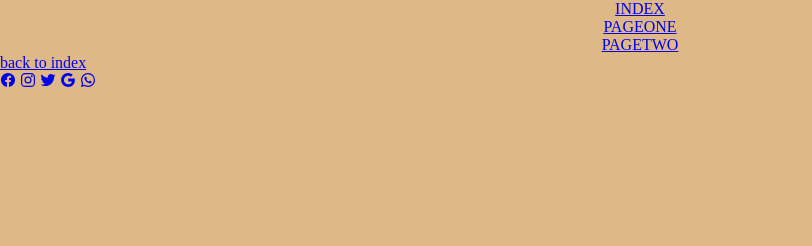
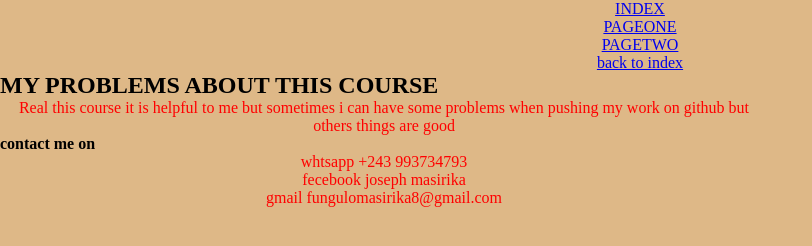
Before and after one commit to Masirika2/QUIZTWO, a plain HTML site: page pagethree.html in a window 1280 px wide. Shown: the whole page, without its empty margins (0-812 px from the left). Drawn offline with nearby package versions, Linux system fonts and the light colour scheme.

Commit message:
Update pagethree.html

```diff
--- a/pagethree.html
+++ b/pagethree.html
@@ -12,16 +12,19 @@
         <li><a href="index.html">INDEX</a></li>
         <li><a href="pageone.html">PAGEONE</a></li>
         <li><a href="pagetwo.html">PAGETWO</a></li>
+        <li><a href="index.html">back to index</a></li>
+
     </ul>
-    <a href="index.html">back to index</a>
-    <div class="icons">
-        <a href="#" ><ion-icon  name="logo-facebook" ></ion-icon></a>
-        <a href="#" ><ion-icon  name="logo-instagram" ></ion-icon></a>
-        <a href="#" ><ion-icon  name="logo-twitter" ></ion-icon></a>
-        <a href="#" ><ion-icon  name="logo-google" ></ion-icon></a>
-        <a href="+243 993734793" ><ion-icon  name="logo-whatsapp" ></ion-icon></a>
-    </div>
-    <script src="https://unpkg.com/ionicons@5.4.0/dist/ionicons.js"></script>
+
+   <h2>MY PROBLEMS ABOUT THIS COURSE</h2>
+   <P class="red">Real this course it is helpful to me but sometimes i can  have some problems when pushing my work on github but
+       others things are good
+   </P>
+  <h4 class="go">contact me on</h4>
+  <p class="tp">whtsapp +243 993734793</p>
+  <p class="tp">fecebook joseph masirika</p>
+  <p class="tp">gmail fungulomasirika8@gmail.com</p>
+
 
 
 </body>
```
